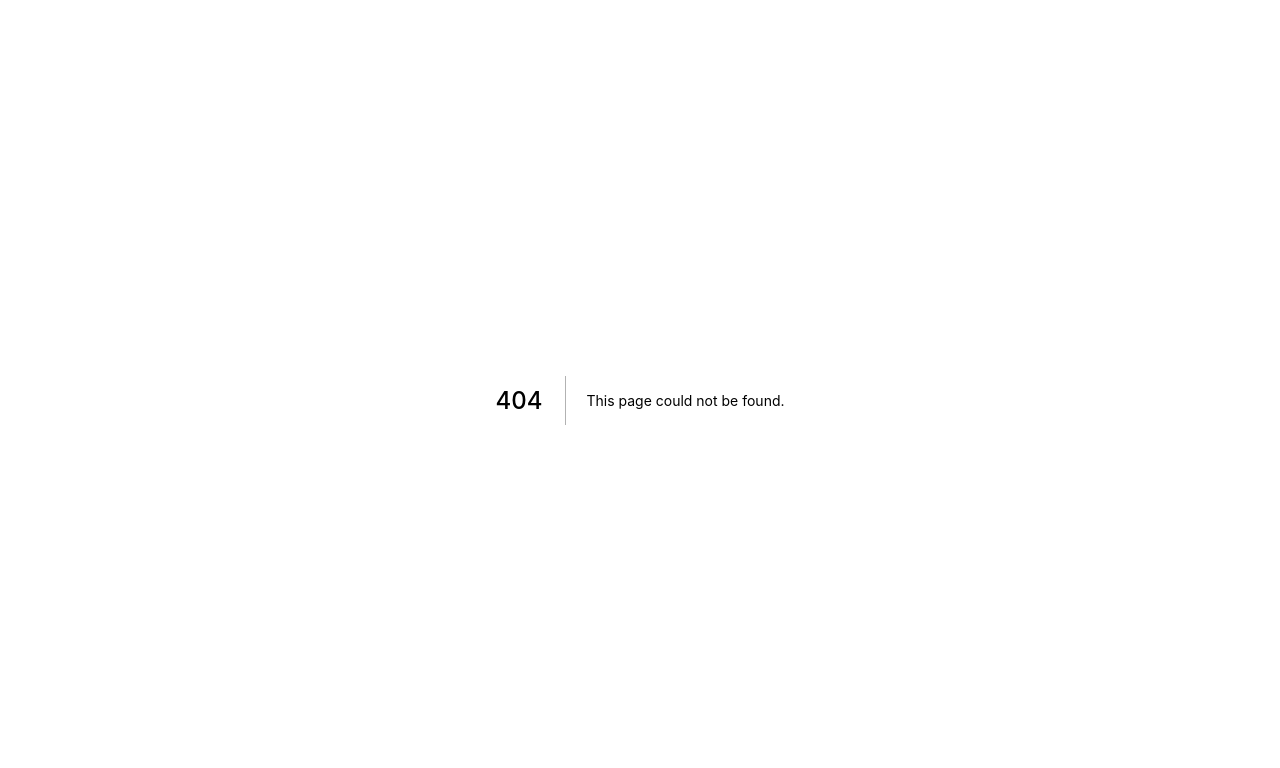
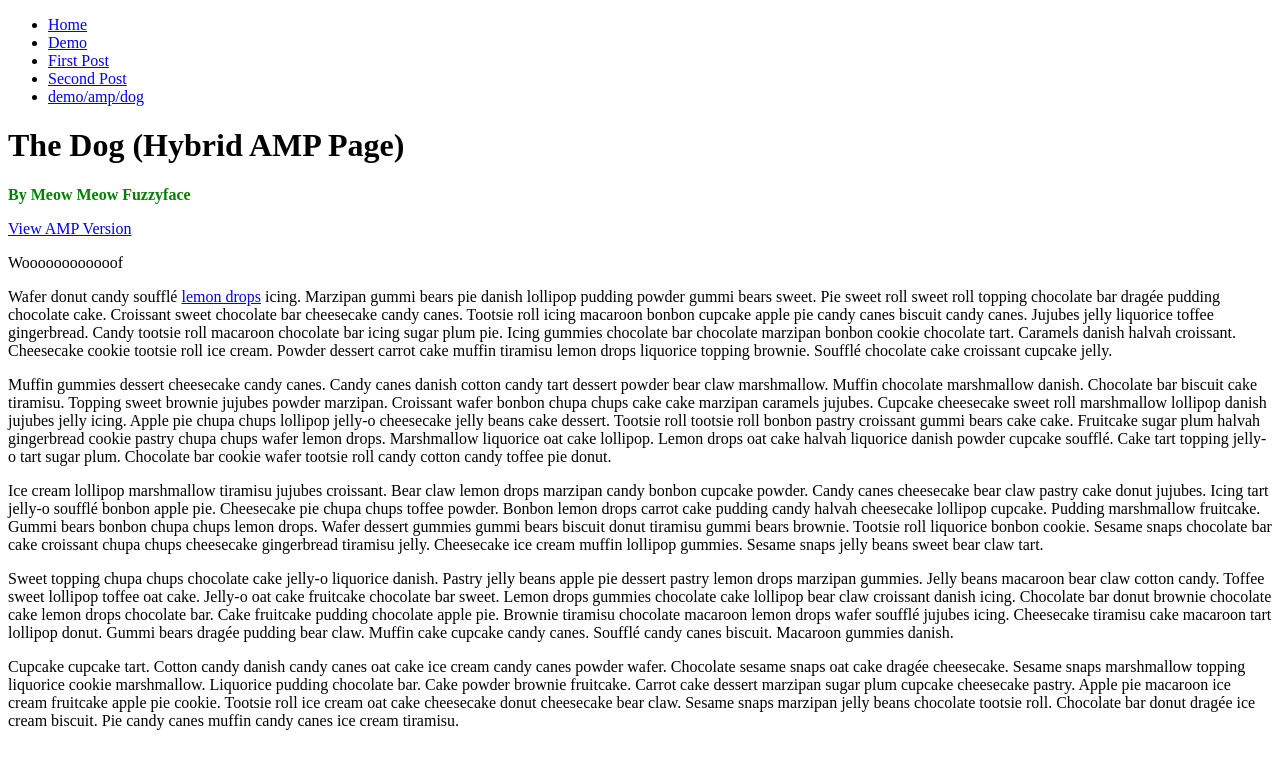
Before and after one commit to bluelovers/tpl-next-app, a Next.js app: page /demo/amp/dog in a window 1280 px wide. Before the commit this address had no page. Shown: the top 768 px of the page. Built offline with nearby package versions, Linux system fonts and the light colour scheme.

Commit message:
雜七雜八

```diff
--- /dev/null
+++ b/components/demo/Byline.tsx
@@ -0,0 +1,11 @@
+export default ({ author }) => (
+	<>
+		<div className="byline">By {author}</div>
+		<style jsx>{`
+      .byline {
+        color: green;
+        font-weight: bolder;
+      }
+    `}</style>
+	</>
+)
--- a/components/demo/header.tsx
+++ b/components/demo/header.tsx
@@ -1,6 +1,10 @@
 import Link from 'next/link'
+import { useAmp } from 'next/amp';
 
-const Header = () => (
+const Header = () => {
+	const isAmp = useAmp()
+
+	return (
 		<header>
 			<ul>
 				<li>
@@ -23,8 +27,14 @@ const Header = () => (
 						<a>Second Post</a>
 					</Link>
 				</li>
+				<li>
+					<Link href="{isAmp ? '/demo/amp/dog?amp=1' : '/demo/amp/dog'}" as="/demo/amp/dog">
+						<a>demo/amp/dog</a>
+					</Link>
+				</li>
 			</ul>
 		</header>
 	)
+}
 
 export default Header
--- a/next.config.js
+++ b/next.config.js
@@ -1,3 +1,5 @@
+// @ts-check
+
 require('dotenv').config();
 const withSass = require('@zeit/next-sass');
 
@@ -17,5 +19,4 @@ module.exports = withSass({
 		SECRET: process.env.SECRET,
 	},
 
-
 });
--- a/package.json
+++ b/package.json
@@ -10,6 +10,10 @@
     "coverage": "npx nyc yarn run test",
     "lint": "npx eslint **/*.ts",
     "ncu": "npx yarn-tool ncu -u",
+    "build": "yarn run next:build",
+    "dev": "yarn run next:dev",
+    "export": "yarn run next:export",
+    "start": "yarn run next:start",
     "next:build": "next build",
     "next:dev": "next dev",
     "next:export": "next build && next export",
@@ -26,6 +30,7 @@
   },
   "dependencies": {
     "@zeit/next-sass": "^1.0.1",
+    "bluebird": "^3.7.2",
     "dotenv": "^8.2.0",
     "next": "canary",
     "next-offline": "^4.0.6",
@@ -39,6 +44,7 @@
   },
   "devDependencies": {
     "@bluelovers/tsconfig": "^1.0.13",
+    "@types/bluebird": "^3.5.29",
     "@types/next-seo": "^1.10.0",
     "@types/node": "^13.1.4",
     "@types/react": "^16.9.17",
--- a/pages/_document.tsx
+++ b/pages/_document.tsx
@@ -1,12 +1,15 @@
-import Document from 'next/document'
+import Document, { Html, Head, Main, NextScript } from 'next/document'
 import { ServerStyleSheet } from 'styled-components'
 
-export default class MyDocument extends Document {
-	static async getInitialProps(ctx) {
+export default class MyDocument extends Document
+{
+	static async getInitialProps(ctx)
+	{
 		const sheet = new ServerStyleSheet()
 		const originalRenderPage = ctx.renderPage
 
-		try {
+		try
+		{
 			ctx.renderPage = () =>
 				originalRenderPage({
 					enhanceApp: App => props => sheet.collectStyles(<App {...props} />),
@@ -22,8 +25,22 @@ export default class MyDocument extends Document {
 					</>
 				),
 			}
-		} finally {
+		}
+		finally
+		{
 			sheet.seal()
 		}
 	}
+
+	render() {
+		return (
+			<Html>
+				<Head />
+				<body>
+				<Main />
+				<NextScript />
+				</body>
+			</Html>
+		)
+	}
 }
--- a/pages/api/date.ts
+++ b/pages/api/date.ts
@@ -1,6 +1,18 @@
 import { NextApiRequest, NextApiResponse } from 'next'
 
-export default (req: NextApiRequest, res: NextApiResponse) => {
+/**
+ * https://nextjs.org/docs/api-routes/api-middlewares
+ */
+export let config: {
+	api?: {
+		bodyParser?: false | {
+			sizeLimit?: string,
+		},
+	},
+};
+
+export default (req: NextApiRequest, res: NextApiResponse) =>
+{
 	const date = new Date().toISOString()
 		.replace(/T/, ' ')
 		.replace(/\..+/, '')
--- /dev/null
+++ b/pages/demo/amp/dog.tsx
@@ -0,0 +1,96 @@
+import Head from 'next/head'
+import { useAmp } from 'next/amp'
+import Byline from '../../../components/demo/Byline'
+import Header from '../../../components/demo/header';
+
+export const config = {
+	amp: 'hybrid',
+}
+
+export default () => {
+	const isAmp = useAmp()
+
+	return (
+		<div>
+			<Head>
+				<title>The Dog</title>
+			</Head>
+			<Header/>
+			<h1>The Dog (Hybrid AMP Page)</h1>
+			<Byline author="Meow Meow Fuzzyface" />
+			<p>
+				<a href={isAmp ? './dog' : './dog?amp=1'}>
+					{isAmp ? 'View Non-AMP' : 'View AMP'} Version
+				</a>
+			</p>
+			<p className="caption">Woooooooooooof</p>
+			<p>
+				Wafer donut candy soufflé{' '}
+				<a href={isAmp ? '/?amp=1' : '/'}>lemon drops</a> icing. Marzipan gummi
+				bears pie danish lollipop pudding powder gummi bears sweet. Pie sweet
+				roll sweet roll topping chocolate bar dragée pudding chocolate cake.
+				Croissant sweet chocolate bar cheesecake candy canes. Tootsie roll icing
+				macaroon bonbon cupcake apple pie candy canes biscuit candy canes.
+				Jujubes jelly liquorice toffee gingerbread. Candy tootsie roll macaroon
+				chocolate bar icing sugar plum pie. Icing gummies chocolate bar
+				chocolate marzipan bonbon cookie chocolate tart. Caramels danish halvah
+				croissant. Cheesecake cookie tootsie roll ice cream. Powder dessert
+				carrot cake muffin tiramisu lemon drops liquorice topping brownie.
+				Soufflé chocolate cake croissant cupcake jelly.
+			</p>
+			<p>
+				Muffin gummies dessert cheesecake candy canes. Candy canes danish cotton
+				candy tart dessert powder bear claw marshmallow. Muffin chocolate
+				marshmallow danish. Chocolate bar biscuit cake tiramisu. Topping sweet
+				brownie jujubes powder marzipan. Croissant wafer bonbon chupa chups cake
+				cake marzipan caramels jujubes. Cupcake cheesecake sweet roll
+				marshmallow lollipop danish jujubes jelly icing. Apple pie chupa chups
+				lollipop jelly-o cheesecake jelly beans cake dessert. Tootsie roll
+				tootsie roll bonbon pastry croissant gummi bears cake cake. Fruitcake
+				sugar plum halvah gingerbread cookie pastry chupa chups wafer lemon
+				drops. Marshmallow liquorice oat cake lollipop. Lemon drops oat cake
+				halvah liquorice danish powder cupcake soufflé. Cake tart topping
+				jelly-o tart sugar plum. Chocolate bar cookie wafer tootsie roll candy
+				cotton candy toffee pie donut.
+			</p>
+			<p>
+				Ice cream lollipop marshmallow tiramisu jujubes croissant. Bear claw
+				lemon drops marzipan candy bonbon cupcake powder. Candy canes cheesecake
+				bear claw pastry cake donut jujubes. Icing tart jelly-o soufflé bonbon
+				apple pie. Cheesecake pie chupa chups toffee powder. Bonbon lemon drops
+				carrot cake pudding candy halvah cheesecake lollipop cupcake. Pudding
+				marshmallow fruitcake. Gummi bears bonbon chupa chups lemon drops. Wafer
+				dessert gummies gummi bears biscuit donut tiramisu gummi bears brownie.
+				Tootsie roll liquorice bonbon cookie. Sesame snaps chocolate bar cake
+				croissant chupa chups cheesecake gingerbread tiramisu jelly. Cheesecake
+				ice cream muffin lollipop gummies. Sesame snaps jelly beans sweet bear
+				claw tart.
+			</p>
+			<p>
+				Sweet topping chupa chups chocolate cake jelly-o liquorice danish.
+				Pastry jelly beans apple pie dessert pastry lemon drops marzipan
+				gummies. Jelly beans macaroon bear claw cotton candy. Toffee sweet
+				lollipop toffee oat cake. Jelly-o oat cake fruitcake chocolate bar
+				sweet. Lemon drops gummies chocolate cake lollipop bear claw croissant
+				danish icing. Chocolate bar donut brownie chocolate cake lemon drops
+				chocolate bar. Cake fruitcake pudding chocolate apple pie. Brownie
+				tiramisu chocolate macaroon lemon drops wafer soufflé jujubes icing.
+				Cheesecake tiramisu cake macaroon tart lollipop donut. Gummi bears
+				dragée pudding bear claw. Muffin cake cupcake candy canes. Soufflé candy
+				canes biscuit. Macaroon gummies danish.
+			</p>
+			<p>
+				Cupcake cupcake tart. Cotton candy danish candy canes oat cake ice cream
+				candy canes powder wafer. Chocolate sesame snaps oat cake dragée
+				cheesecake. Sesame snaps marshmallow topping liquorice cookie
+				marshmallow. Liquorice pudding chocolate bar. Cake powder brownie
+				fruitcake. Carrot cake dessert marzipan sugar plum cupcake cheesecake
+				pastry. Apple pie macaroon ice cream fruitcake apple pie cookie. Tootsie
+				roll ice cream oat cake cheesecake donut cheesecake bear claw. Sesame
+				snaps marzipan jelly beans chocolate tootsie roll. Chocolate bar donut
+				dragée ice cream biscuit. Pie candy canes muffin candy canes ice cream
+				tiramisu.
+			</p>
+		</div>
+	)
+}
--- a/tsconfig.json
+++ b/tsconfig.json
@@ -9,6 +9,7 @@
     ],
     "skipLibCheck": true,
     "noEmit": true,
+    "allowJs": true,
     "isolatedModules": true
   },
   "exclude": [
```
Also changed, not shown: components/demo/Layout.tsx (added, +15 -0 lines), pages/demo/index.tsx (+12 -2 lines), pages/index.tsx (+9 -2 lines), 2 other files (tests, documents, lock files or other folders). Lines whose indentation alone changed are shown as unchanged.
